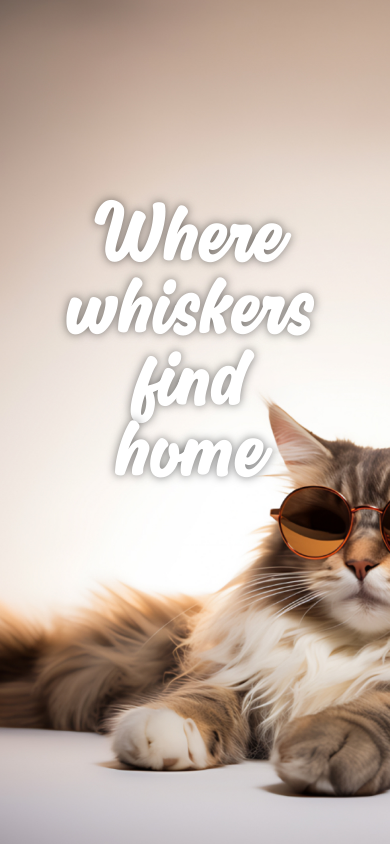
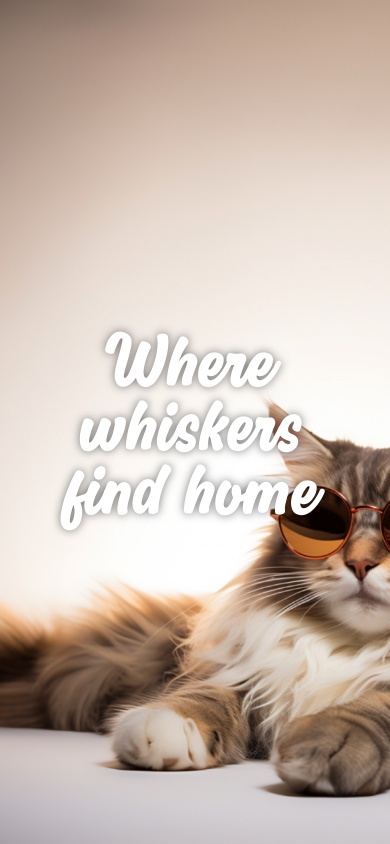
Before and after one commit to yUtopist/whiskers-world-landing, a plain HTML site: page index.html in a window 390 px wide. Drawn offline with Linux system fonts and the light colour scheme.

Commit message:
Updated mobile version

```diff
--- a/style.css
+++ b/style.css
@@ -47,7 +47,7 @@ body {
     justify-content: center;
     align-items: center;
 
-    height: 100vh;
+    height: 100dvh;
     background-color: var(--clr-background);
     background-image: url('./images/hero_background.jpg');
     background-size: cover;
@@ -70,3 +70,11 @@ body {
     text-shadow: 0 0 10px rgba(0, 0, 0, 0.5);
     text-align: center;
 }
+
+@media screen and (max-width: 768px) {
+    .hero h1{
+        margin-block: auto;
+        margin-inline: 3rem;
+        font-size: 5rem;
+    }
+}
```
